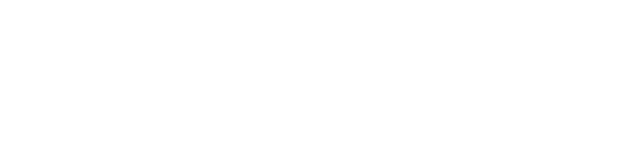
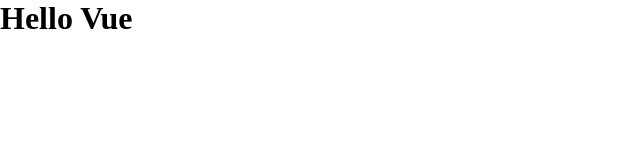
Before and after one commit to CodeYouness/vue-hello, a plain HTML site: page index.html in a window 1280 px wide. Shown: the whole page, without its empty margins (0-640 px from the left). Drawn offline with nearby package versions, Linux system fonts and the light colour scheme.

Commit message:
added message hello vue from data

```diff
--- a/index.html
+++ b/index.html
@@ -15,7 +15,9 @@
 
 <body>
     <div>
-        <h1 id="output"></h1>
+        <h1 id="output">
+            {{ message }}
+        </h1>
     </div>
     <script src="./js/script.js"></script>
 </body>
--- a/js/script.js
+++ b/js/script.js
@@ -0,0 +1,7 @@
+const { createApp } = Vue
+
+createApp({
+    data() {
+        return { message: 'Hello Vue' }
+    }
+}).mount('#output')
```
